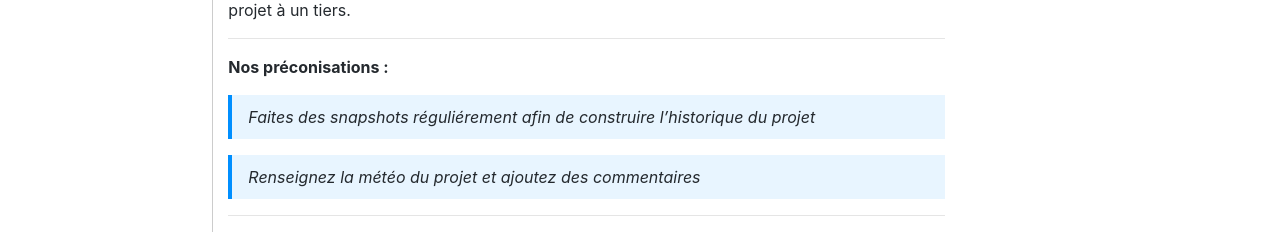
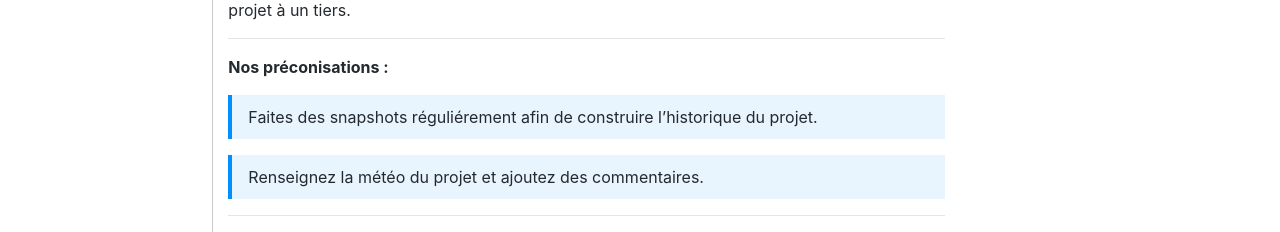
Before and after one commit to Weelgo/weelgo.github.io, a Jekyll site: the page built from fr/tutoriels/suiviProjet_etp2_imprevusEtHistorique.md, in a window 1280 px wide and 900 px high, scrolled down 9135 px. Shown: the part 668-900 px from the top of the window. Built offline with Jekyll 4.4.1, drawn with Linux system fonts in a browser that asks for light colours; some of the changed text lies outside the part shown.

```diff
--- a/fr/tutoriels/suiviProjet_etp2_imprevusEtHistorique.md
+++ b/fr/tutoriels/suiviProjet_etp2_imprevusEtHistorique.md
@@ -153,11 +153,11 @@ Pour ne pas avoir de message d'erreur dans le GANTT. il faut que la date de fin
 **Nos préconisations :**
 <a id="ordreActions"></a>
 
->*Les modifications du réseau doivent être réalisées par le responsable du réseau*
+>Les modifications du réseau doivent être réalisées par le responsable du réseau.
 
->*Limitez l'utilisation des dates de début et des dates de fin.*
+>Limitez l'utilisation des dates de début et des dates de fin.
 
->*Le recadrage du planning s'effectue uniquement si les charges du réseau le permettent !*
+>Le recadrage du planning s'effectue uniquement si les charges du réseau le permettent !
 
 ---
 
@@ -224,8 +224,8 @@ Si vous gérez plusieurs projets en même temps, cela vous aidera dans votre pr
 
 **Nos préconisations :**
 
->*Faites des snapshots réguliérement afin de construire l'historique du projet*
+>Faites des snapshots réguliérement afin de construire l'historique du projet.
 
->*Renseignez la météo du projet et ajoutez des commentaires*
+>Renseignez la météo du projet et ajoutez des commentaires.
 
 ---
```
